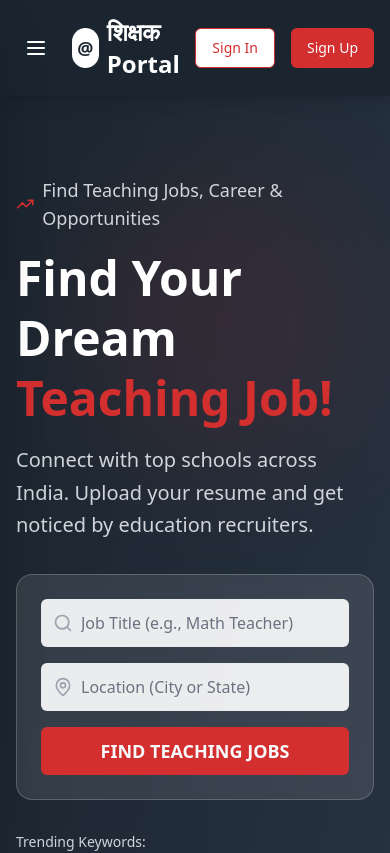
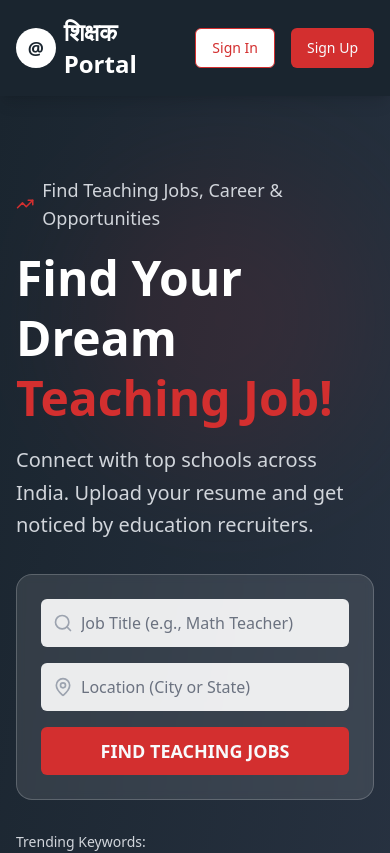
Before and after one commit to suneelnamburi/shiksha-shikshak-sangathan, a React (Vite) app: page / in a window 390 px wide. Shown: the top 853 px of the page. Built offline with nearby package versions, Linux system fonts and the light colour scheme.

Commit message:
Remove left panel
Removes the sidebar component and related functionality, simplifying the layout.

```diff
--- a/src/pages/Index.tsx
+++ b/src/pages/Index.tsx
@@ -1,17 +1,16 @@
+
 import React, { useState } from 'react';
-import { Search, BookOpen, Users, Award, MapPin, Clock, Heart, Filter, Menu, X } from 'lucide-react';
+import { Search, BookOpen, Users, Award, MapPin, Clock, Heart, Filter } from 'lucide-react';
 import { Button } from '@/components/ui/button';
 import { Input } from '@/components/ui/input';
 import { Select, SelectContent, SelectItem, SelectTrigger, SelectValue } from '@/components/ui/select';
 import { Card, CardContent, CardHeader } from '@/components/ui/card';
-import Sidebar from '@/components/Sidebar';
 import CategoryCard from '@/components/CategoryCard';
 import JobCard from '@/components/JobCard';
 import HeroSection from '@/components/HeroSection';
 import TeacherGallery from '@/components/TeacherGallery';
 
 const Index = () => {
-  const [sidebarOpen, setSidebarOpen] = useState(false);
   const [searchKeyword, setSearchKeyword] = useState('');
   const [searchLocation, setSearchLocation] = useState('');
 
@@ -105,19 +104,11 @@ const Index = () => {
       <header className="bg-[#1A252F] text-white sticky top-0 z-50 shadow-lg">
         <div className="container mx-auto px-4 py-4">
           <div className="flex items-center justify-between">
-            <div className="flex items-center space-x-4">
-              <button
-                onClick={() => setSidebarOpen(!sidebarOpen)}
-                className="lg:hidden p-2 hover:bg-white/10 rounded-lg transition-colors"
-              >
-                {sidebarOpen ? <X size={24} /> : <Menu size={24} />}
-              </button>
-              <div className="flex items-center space-x-2">
-                <div className="w-10 h-10 bg-white rounded-full flex items-center justify-center">
-                  <span className="text-[#1A252F] font-bold text-lg">@</span>
-                </div>
-                <span className="text-2xl font-bold">शिक्षक Portal</span>
+            <div className="flex items-center space-x-2">
+              <div className="w-10 h-10 bg-white rounded-full flex items-center justify-center">
+                <span className="text-[#1A252F] font-bold text-lg">@</span>
               </div>
+              <span className="text-2xl font-bold">शिक्षक Portal</span>
             </div>
 
             <nav className="hidden lg:flex items-center space-x-8">
@@ -141,16 +132,8 @@ const Index = () => {
         </div>
       </header>
 
-      {/* Mobile Sidebar Overlay */}
-      {sidebarOpen && (
-        <div className="fixed inset-0 bg-black bg-opacity-50 z-40 lg:hidden" onClick={() => setSidebarOpen(false)} />
-      )}
-
-      {/* Sidebar */}
-      <Sidebar isOpen={sidebarOpen} onClose={() => setSidebarOpen(false)} />
-
       {/* Main Content */}
-      <main className={`transition-all duration-300 ${sidebarOpen ? 'lg:ml-64' : ''}`}>
+      <main>
         {/* Hero Section */}
         <HeroSection
           searchKeyword={searchKeyword}
```
